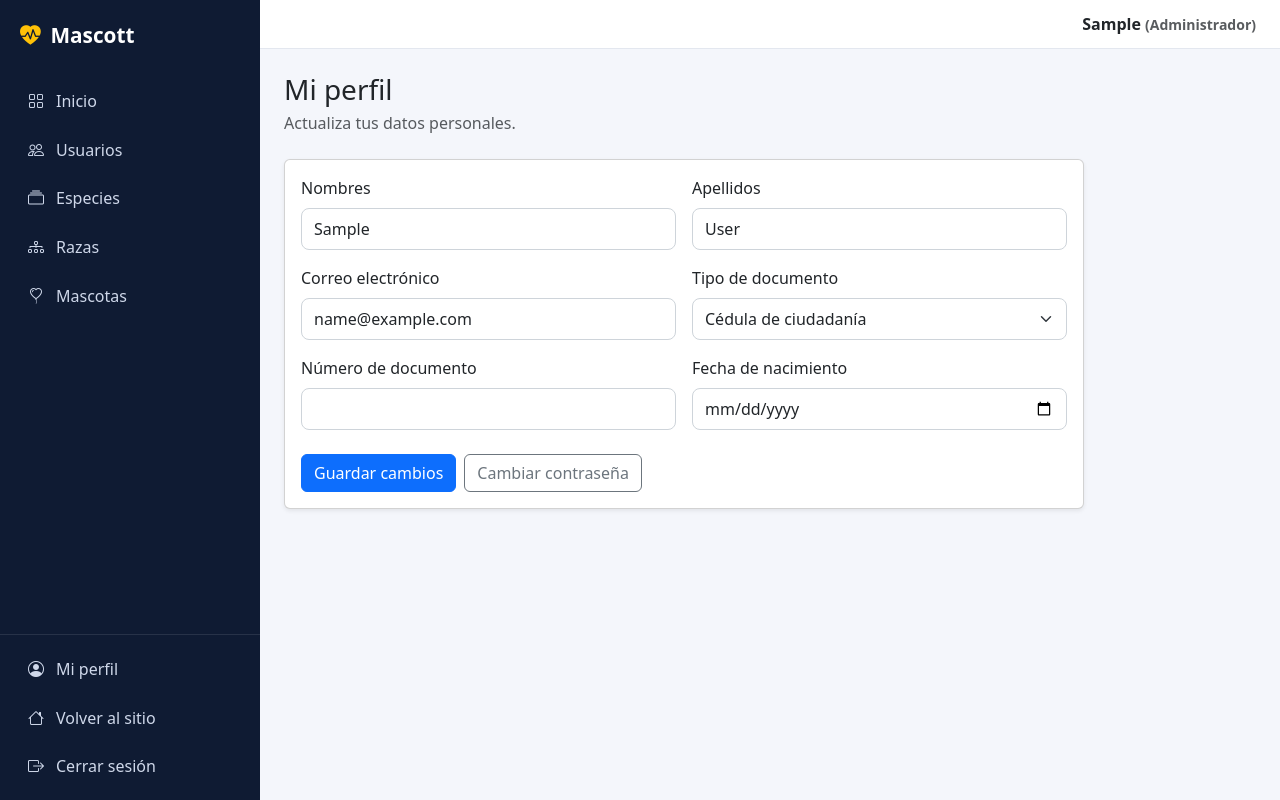
After one commit to camilo14garnica-ACT/Proyecto-final, a Django app: page /usuarios/editar_perfil_admin/ in a window 1280 px wide. The commit adds this page. Run offline with Django 5.2, Linux system fonts and the light colour scheme; the visitor is signed in with stand-in values (Sample User, id 1); parts of the project's set-up code (start-up, migrations or seed data) failed here and were passed over; some libraries are stand-ins or nearby versions.

Commit message:
Refactorice la navegación de la barra lateral, actualice las rutas URL para editar y eliminar mascotas, agregue estilos de panel de administración e implemente la administración de perfiles para administradores y veterinarios.

```diff
--- a/mascotas/templates/mascotas/carrito.html
+++ b/mascotas/templates/mascotas/carrito.html
@@ -12,7 +12,7 @@
 </head>
 <body>
 
-  <!-- SIDEBAR (igual al perfil) -->
+  <!-- Navegación del módulo de tienda -->
   <aside class="perfil-sidebar">
     <a href="{% url 'inicio' %}" class="sidebar-logo">
       <i class="bi bi-heart-pulse-fill"></i> Mascott
--- a/mascotas/urls.py
+++ b/mascotas/urls.py
@@ -6,8 +6,8 @@ urlpatterns = [
     #Crud de mascotas
     path('', views.lista_mascotas, name='lista_mascotas'),
     path('nueva/', views.registrar_mascota, name='registrar_mascota'),
-    path('editar/<int:pk>', views.eliminar_mascota, name='eliminar_mascota'),
-    path('eliminar/<int:pk>', views.editar_mascota, name='editar_mascota'),
+    path('editar/<int:pk>', views.eliminar_mascota, name='editar_mascota'),
+    path('eliminar/<int:pk>', views.editar_mascota, name='eliminar_mascota'),
 
     #Consulta de razas por especie
     path('razas_por_especie/<int:especie_id>/', views.razas_por_especie, name='razas_por_especie'),
--- /dev/null
+++ b/static/css/panel-admin.css
@@ -0,0 +1,74 @@
+:root {
+  --panel-fondo: #0f1b33;
+  --panel-fondo-2: #16264a;
+  --panel-acento: #ffc107;
+  --panel-texto: #cfd8ea;
+  --panel-ancho: 260px;
+}
+
+body.panel-body { background: #f4f6fb; }
+.panel-layout { min-height: 100vh; }
+
+/* Menú lateral: escondido en celular, fijo en pantallas grandes */
+.panel-sidebar {
+  position: fixed; top: 0; bottom: 0; left: 0;
+  width: var(--panel-ancho);
+  background: var(--panel-fondo);
+  display: flex; flex-direction: column;
+  overflow-y: auto; z-index: 1040;
+  transform: translateX(-100%);
+  transition: transform .25s ease;
+}
+.panel-sidebar.abierto { transform: none; }
+
+.panel-overlay {
+  display: none; position: fixed; inset: 0;
+  background: rgba(0, 0, 0, .5); z-index: 1030;
+}
+.panel-overlay.visible { display: block; }
+
+.panel-marca {
+  display: flex; align-items: center; gap: .6rem;
+  padding: 1.25rem 1.25rem 1rem;
+  color: #fff; font-size: 1.3rem; font-weight: 700; text-decoration: none;
+}
+.panel-marca i { color: var(--panel-acento); }
+
+.panel-menu { padding: .5rem 0; }
+.panel-menu-pie { margin-top: auto; border-top: 1px solid rgba(255, 255, 255, .1); }
+
+.panel-menu a,
+.panel-menu button {
+  display: flex; align-items: center; gap: .75rem;
+  width: calc(100% - 1.5rem);
+  margin: .15rem .75rem; padding: .7rem 1rem;
+  border: 0; border-radius: .6rem; background: none;
+  color: var(--panel-texto); text-align: left; text-decoration: none;
+}
+.panel-menu a:hover,
+.panel-menu button:hover { background: var(--panel-fondo-2); color: #fff; }
+.panel-menu a.activo { background: var(--panel-acento); color: #1b1b1b; font-weight: 600; }
+
+/* Zona central */
+.panel-main { min-width: 0; }
+.panel-topbar {
+  display: flex; align-items: center; gap: 1rem;
+  padding: .75rem 1.5rem; background: #fff;
+  border-bottom: 1px solid #e3e7ef;
+}
+.panel-content { padding: 1.5rem; }
+
+@media (min-width: 992px) {
+  .panel-sidebar { transform: none; }
+  .panel-main { margin-left: var(--panel-ancho); }
+  #btnMenu, .panel-overlay { display: none !important; }
+}
+
+/* estilos de los campos*/
+.panel-form input,
+.panel-form select,
+.panel-form textarea {
+  display: block; width: 100%;
+  padding: .5rem .75rem;
+  border: 1px solid #ced4da; border-radius: .5rem;
+}
--- a/templates/partials/base-admin.html
+++ b/templates/partials/base-admin.html
@@ -6,53 +6,81 @@
     <meta name="viewport" content="width=device-width, initial-scale=1.0">
     <title>{% block title %}Panel Interno - Veterinaria Mascott{% endblock %}</title>
 
-    <!-- CSS PRINCIPAL -->
     <link rel="stylesheet" href="{% static 'css/style.css' %}">
-    <link href="https://cdn.jsdelivr.net/npm/bootstrap@5.0.2/dist/css/bootstrap.min.css" rel="stylesheet" integrity="sha384-EVSTQN3/azprG1Anm3QDgpJLIm9Nao0Yz1ztcQTwFspd3yD65VohhpuuCOmLASjC" crossorigin="anonymous">
-
-    <!-- DATATABLES -->
+    <link href="https://cdn.jsdelivr.net/npm/bootstrap@5.3.3/dist/css/bootstrap.min.css" rel="stylesheet">
+    <link rel="stylesheet" href="https://cdn.jsdelivr.net/npm/bootstrap-icons@1.11.3/font/bootstrap-icons.min.css">
     <link rel="stylesheet" href="https://cdn.datatables.net/2.3.4/css/dataTables.bootstrap5.min.css">
-
-    <!-- SELECT2 -->
     <link href="https://cdn.jsdelivr.net/npm/select2@4.1.0-rc.0/dist/css/select2.min.css" rel="stylesheet">
+    <link rel="stylesheet" href="{% static 'css/panel-admin.css' %}">
 
     {% block extra_css %}{% endblock %}
 </head>
-<body>
-    <!-- NAVBAR -->
-    <nav class="navbar navbar-expand-lg navbar-dark bg-dark">
-        <div class="container-fluid">
-            <a class="navbar-brand" href="{% if user.rol == 'ADMIN' %}{% url 'panel_admin' %}{% else %}{% url 'panel_veterinario' %}{% endif %}">
-                Veterinaria Mascott - Panel Interno
+<body class="panel-body">
+
+<div class="panel-layout">
+
+    <!-- MENÚ LATERAL -->
+    <aside class="panel-sidebar" id="menuLateral">
+        <a class="panel-marca" href="{% if user.rol == 'ADMIN' %}{% url 'panel_admin' %}{% else %}{% url 'panel_veterinario' %}{% endif %}">
+            <i class="bi bi-heart-pulse-fill"></i> Mascott
         </a>
 
-            <div class="d-flex align-items-center">
-                <span class="text-white me-3">{{ user.first_name }} ({{ user.get_rol_display }})</span>
+        {% block sidebar %}
+        {% with actual=request.resolver_match.url_name %}
+        <nav class="panel-menu">
+            {% if user.rol == 'ADMIN' %}
+                <a href="{% url 'panel_admin' %}" class="{% if actual == 'panel_admin' %}activo{% endif %}">
+                    <i class="bi bi-grid"></i> Inicio
+                </a>
+                <a href="{% url 'lista_usuarios' %}" class="{% if actual == 'lista_usuarios' or actual == 'editar_usuario' or actual == 'eliminar_usuario' %}activo{% endif %}">
+                    <i class="bi bi-people"></i> Usuarios
+                </a>
+                <a href="{% url 'lista_especies' %}" class="{% if actual == 'lista_especies' or actual == 'especie_form' or actual == 'editar_especie' or actual == 'eliminar_especie' %}activo{% endif %}">
+                    <i class="bi bi-collection"></i> Especies
+                </a>
+                <a href="#">
+                    <i class="bi bi-diagram-3"></i> Razas
+                </a>
+                <a href="{% url 'lista_mascotas' %}" class="{% if actual == 'lista_mascotas' or actual == 'registrar_mascota' or actual == 'editar_mascota' or actual == 'eliminar_mascota' %}activo{% endif %}">
+                    <i class="bi bi-balloon-heart"></i> Mascotas
+                </a>
+            {% elif user.rol == 'VETERINARIO' %}
+                <a href="{% url 'panel_veterinario' %}" class="{% if actual == 'panel_veterinario' %}activo{% endif %}">
+                    <i class="bi bi-grid"></i> Inicio
+                </a>
+                <a href="{% url 'lista_mascotas' %}" class="{% if actual == 'lista_mascotas' or actual == 'registrar_mascota' or actual == 'editar_mascota' or actual == 'eliminar_mascota' %}activo{% endif %}">
+                    <i class="bi bi-balloon-heart"></i> Mascotas
+                </a>
+            {% endif %}
+        </nav>
+        {% endwith %}
+        {% endblock sidebar %}
+
+        <nav class="panel-menu panel-menu-pie">
+
+            <a href="{% url 'editar_perfil_admin' %}"><i class="bi bi-person-circle"></i> Mi perfil</a>
+            <a href="{% url 'inicio' %}"><i class="bi bi-house"></i> Volver al sitio</a>
             <form method="post" action="{% url 'logout' %}" class="m-0">
                 {% csrf_token %}
-                    <button type="submit" class="btn btn-outline-light btn-sm">Cerrar sesión</button>
+                <button type="submit"><i class="bi bi-box-arrow-right"></i> Cerrar sesión</button>
             </form>
-            </div>
-        </div>
         </nav>
+    </aside>
+    <div class="panel-overlay" id="panelOverlay"></div>
 
-    <!-- ESTRUCTURA PRINCIPAL -->
-    <div class="container-fluid">
-        <div class="row">
-            <aside class="col-md-2 bg-light vh-100 p-3">
-                {% block sidebar %}
-                    <ul class="nav flex-column">
-                        {% if user.rol == 'ADMIN' %}
-                            <li class="nav-item"><a class="nav-link" href="{% url 'panel_admin' %}">Inicio</a></li>
-                        {% elif user.rol == 'VETERINARIO' %}
-                            <li class="nav-item"><a class="nav-link" href="{% url 'panel_veterinario' %}">Inicio</a></li>
-                        {% endif %}
-                    </ul>
-                {% endblock sidebar %}
-            </aside>
+    <!-- ZONA CENTRAL -->
+    <div class="panel-main">
+        <header class="panel-topbar">
+            <button type="button" class="btn btn-outline-secondary btn-sm" id="btnMenu" aria-label="Abrir menú">
+                <i class="bi bi-list fs-5"></i>
+            </button>
+            <span class="ms-auto fw-semibold">
+                {{ user.first_name|default:user.username }}
+                <small class="text-muted">({{ user.get_rol_display }})</small>
+            </span>
+        </header>
 
-            <main class="col-md-10 py-4">
-                <!-- MENSAJES DE DJANGO PARA SWEETALERT2 -->
+        <main class="panel-content">
             {% if messages %}
                 {% for message in messages %}
                     <div class="mensaje-django d-none" data-tipo="{{ message.tags }}" data-mensaje="{{ message|escape }}"></div>
@@ -64,24 +92,26 @@
     </div>
 </div>
 
-    <!-- JAVASCRIPT: JQUERY -->
 <script src="https://code.jquery.com/jquery-3.7.1.min.js"></script>
-
-    <!-- BOOTSTRAP -->
-    <script src="https://cdn.jsdelivr.net/npm/bootstrap@5.0.2/dist/js/bootstrap.bundle.min.js" integrity="sha384-MrcW6ZMFyLzcLA8Nl+NtUVF0sA7MsXsP1UyJoMp4YLEuNSfAPJcXn/tWtIaxVXM" crossorigin="anonymous"></script>
-
-    <!-- DATATABLES -->
+<script src="https://cdn.jsdelivr.net/npm/bootstrap@5.3.3/dist/js/bootstrap.bundle.min.js"></script>
 <script src="https://cdn.datatables.net/2.3.4/js/dataTables.min.js"></script>
 <script src="https://cdn.datatables.net/2.3.4/js/dataTables.bootstrap5.min.js"></script>
-
-    <!-- SELECT2 -->
 <script src="https://cdn.jsdelivr.net/npm/select2@4.1.0-rc.0/dist/js/select2.min.js"></script>
-
-    <!-- SWEETALERT2 -->
 <script src="https://cdn.jsdelivr.net/npm/sweetalert2@11"></script>
 <script src="{% static 'js/modulos/usuarios/sweetalert_usuarios.js' %}"></script>
 
-    <!-- SCRIPTS DE CADA PLANTILLA -->
+<script>
+    // Abrir y cerrar el menú en celular
+    const menu = document.getElementById('menuLateral');
+    const fondo = document.getElementById('panelOverlay');
+    function alternarMenu() {
+        menu.classList.toggle('abierto');
+        fondo.classList.toggle('visible');
+    }
+    document.getElementById('btnMenu').addEventListener('click', alternarMenu);
+    fondo.addEventListener('click', alternarMenu);
+</script>
+
 {% block scripts %}{% endblock scripts %}
 </body>
 </html>
--- /dev/null
+++ b/usuarios/templates/usuarios/editar_perfil_admin.html
@@ -0,0 +1,31 @@
+{% extends 'usuarios/base_panel.html' %}
+
+{% block title %}Mi perfil - Veterinaria Mascott{% endblock %}
+
+{% block panel_content %}
+<h1 class="h3 mb-1">Mi perfil</h1>
+<p class="text-muted mb-4">Actualiza tus datos personales.</p>
+
+<div class="card shadow-sm" style="max-width: 800px;">
+  <div class="card-body">
+    <form method="post" class="panel-form">
+      {% csrf_token %}
+      <div class="row g-3">
+        {% for field in form %}
+        <div class="col-12 col-md-6">
+          <label for="{{ field.id_for_label }}" class="form-label">{{ field.label }}</label>
+          {{ field }}
+          {% if field.errors %}
+            <div class="text-danger small">{{ field.errors|join:", " }}</div>
+          {% endif %}
+        </div>
+        {% endfor %}
+      </div>
+      <div class="mt-4 d-flex gap-2">
+        <button type="submit" class="btn btn-primary">Guardar cambios</button>
+        <a href="{% url 'cambiar_password' %}" class="btn btn-outline-secondary">Cambiar contraseña</a>
+      </div>
+    </form>
+  </div>
+</div>
+{% endblock panel_content %}
--- a/usuarios/urls.py
+++ b/usuarios/urls.py
@@ -36,4 +36,7 @@ urlpatterns = [
     path('administracion/usuarios/editar/<int:pk>/', views.editar_usuario, name='editar_usuario'),
     path('administracion/usuarios/eliminar/<int:pk>/', views.eliminar_usuario, name='eliminar_usuario'),
     path('perfil/confirmar-eliminacion/<int:pk>/', views.confirmar_eliminacion_cuenta, name='confirmar_eliminacion_cuenta'),
+
+    #Perfil de admin y veterinaria para editar perfil
+    path('editar_perfil_admin/', views.panel_perfil, name='editar_perfil_admin')
 ]
--- a/usuarios/views.py
+++ b/usuarios/views.py
@@ -94,6 +94,9 @@ def panel_veterinario(request):
 def mi_perfil(request):
     from mascotas.models import Mascota, Cita
 
+    if request.user.rol != 'CLIENTE':
+        return redirect('editar_perfil_admin')
+
     if request.method == 'POST':
         form = EditarPerfilForm(request.POST, instance=request.user)
         if form.is_valid():
@@ -124,6 +127,25 @@ def mi_perfil(request):
         'proximas_citas': proximas_citas,
         'historial_citas': historial_citas,
     })
+
+#PERFIL DE ADMIN Y ADMINISTAOR
+@login_required
+def panel_perfil(request):
+    """Perfil de admin y veterinario, dentro del panel."""
+    if request.user.rol == 'CLIENTE':
+        return redirect('mi_perfil')
+
+    if request.method == 'POST':
+        form = EditarPerfilForm(request.POST, instance=request.user)
+        if form.is_valid():
+            form.save()
+            messages.success(request, 'Perfil actualizado correctamente.')
+            return redirect('editar_perfil_admin')
+    else:
+        form = EditarPerfilForm(instance=request.user)
+
+    return render(request, 'usuarios/editar_perfil_admin.html', {'form': form})
+
 
 # Eliminar usuario (solo admin)
 @solo_admin
```
Also changed, not shown: templates/partials/aside.html (deleted, +0 -36 lines), usuarios/templates/usuarios/panel_admin.html (+0 -77 lines), usuarios/tests.py (+28 -1 lines). Lines whose indentation alone changed are shown as unchanged.
